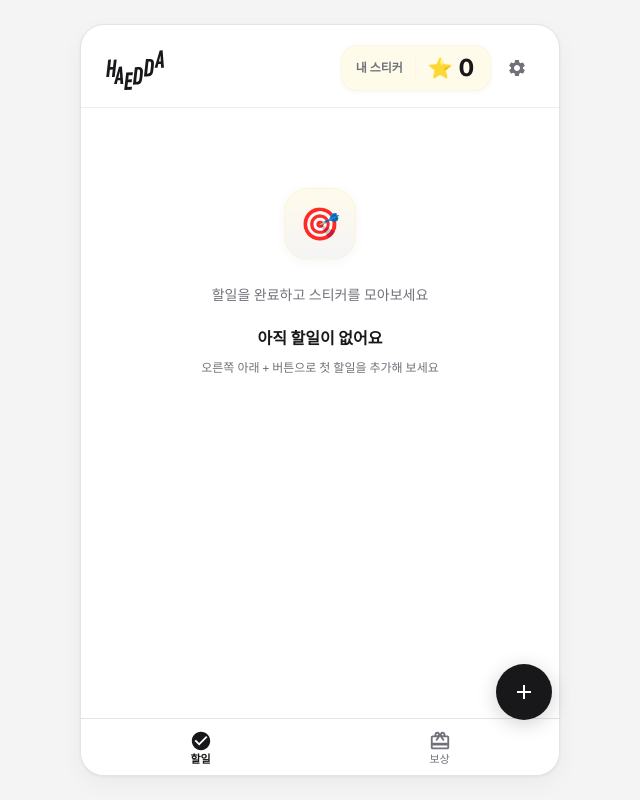
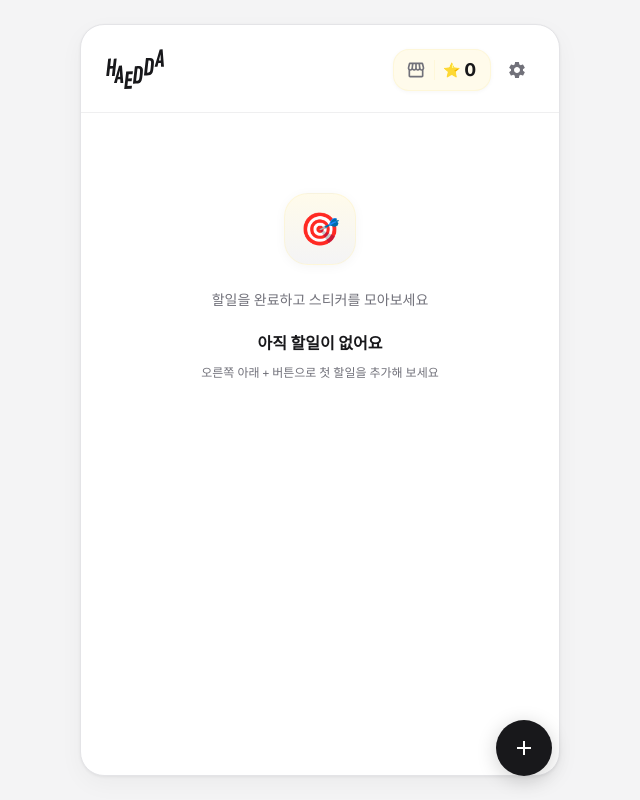
Before and after one commit to Jang-eunhye/haedda, a Next.js app: page / in a window 1280 px wide. Shown: the whole page, without its empty margins (320-960 px from the left). Built offline with nearby package versions, Linux system fonts and the light colour scheme.

Commit message:
design: 보상 탭 위치 변경

```diff
--- a/src/app/components/BottomNav.tsx
+++ /dev/null
@@ -1,59 +0,0 @@
-import { MdCheckCircle, MdCheckCircleOutline, MdRedeem } from 'react-icons/md';
-import { TabType } from '../types';
-
-const TABS: {
-  key: TabType;
-  label: string;
-  Icon: typeof MdCheckCircleOutline;
-  ActiveIcon: typeof MdCheckCircle;
-}[] = [
-  {
-    key: 'todo',
-    label: '할일',
-    Icon: MdCheckCircleOutline,
-    ActiveIcon: MdCheckCircle,
-  },
-  {
-    key: 'reward',
-    label: '보상',
-    Icon: MdRedeem,
-    ActiveIcon: MdRedeem,
-  },
-];
-
-interface Props {
-  activeTab: TabType;
-  onChange: (tab: TabType) => void;
-}
-
-export default function BottomNav({ activeTab, onChange }: Props) {
-  return (
-    <nav
-      className="shrink-0 border-t border-border bg-surface/95 backdrop-blur-md pb-[env(safe-area-inset-bottom,0px)]"
-      aria-label="탭 메뉴"
-    >
-      <div className="flex h-14">
-        {TABS.map(({ key, label, Icon, ActiveIcon }) => {
-          const isActive = activeTab === key;
-          const TabIcon = isActive ? ActiveIcon : Icon;
-          return (
-            <button
-              key={key}
-              type="button"
-              onClick={() => onChange(key)}
-              aria-current={isActive ? 'page' : undefined}
-              className={`flex-1 flex flex-col items-center justify-center gap-0.5 transition-colors active:scale-[0.97] ${
-                isActive ? 'text-foreground' : 'text-muted hover:text-foreground/80'
-              }`}
-            >
-              <TabIcon size={22} aria-hidden />
-              <span className={`text-[11px] leading-none ${isActive ? 'font-semibold' : 'font-medium'}`}>
-                {label}
-              </span>
-            </button>
-          );
-        })}
-      </div>
-    </nav>
-  );
-}
--- a/src/app/components/Fab.tsx
+++ b/src/app/components/Fab.tsx
@@ -11,7 +11,7 @@ export default function Fab({ onClick, label = '추가' }: Props) {
       type="button"
       onClick={onClick}
       aria-label={label}
-      className="fixed z-40 w-14 h-14 rounded-full bg-foreground text-white shadow-[0_4px_20px_rgba(0,0,0,0.18)] flex items-center justify-center hover:bg-foreground/90 active:scale-95 transition-all duration-150 right-[max(1.5rem,calc(50%-16rem+1.5rem))] bottom-[calc(4.5rem+env(safe-area-inset-bottom,0px))] sm:bottom-[calc(5rem+env(safe-area-inset-bottom,0px))]"
+      className="fixed z-40 w-14 h-14 rounded-full bg-foreground text-white shadow-[0_4px_20px_rgba(0,0,0,0.18)] flex items-center justify-center hover:bg-foreground/90 active:scale-95 transition-all duration-150 right-[max(1.5rem,calc(50%-16rem+1.5rem))] bottom-[calc(1.5rem+env(safe-area-inset-bottom,0px))]"
     >
       <MdAdd size={24} aria-hidden />
     </button>
--- a/src/app/components/MainApp.tsx
+++ b/src/app/components/MainApp.tsx
@@ -8,8 +8,7 @@ import { useTodos } from '../hooks/useTodos';
 import { useCategories } from '../hooks/useCategories';
 import TodoTab from './TodoTab';
 import RewardTab from './RewardTab';
-import StickerBanner from './StickerBanner';
-import BottomNav from './BottomNav';
+import RewardNavButton from './RewardNavButton';
 import HaeddaLogo from './HaeddaLogo';
 
 export default function MainApp() {
@@ -36,10 +35,24 @@ export default function MainApp() {
           <header className="shrink-0 px-5 pt-5 pb-4 sm:px-6 border-b border-border/60">
             <div className="flex items-center justify-between gap-4">
               <h1 className="m-0 shrink-0">
-                <HaeddaLogo height={44} />
+                <button
+                  type="button"
+                  onClick={() => setActiveTab('todo')}
+                  aria-label="할일"
+                  aria-current={activeTab === 'todo' ? 'page' : undefined}
+                  className="rounded-lg active:scale-[0.98] transition-transform"
+                >
+                  <HaeddaLogo height={44} />
+                </button>
               </h1>
               <div className="flex items-center gap-2 shrink-0">
-                <StickerBanner count={totalStickers} />
+                <RewardNavButton
+                  count={totalStickers}
+                  isActive={activeTab === 'reward'}
+                  onClick={() =>
+                    setActiveTab((tab) => (tab === 'reward' ? 'todo' : 'reward'))
+                  }
+                />
                 <Link
                   href="/settings"
                   aria-label="설정"
@@ -72,8 +85,6 @@ export default function MainApp() {
               />
             )}
           </main>
-
-          <BottomNav activeTab={activeTab} onChange={setActiveTab} />
         </div>
       </div>
     </div>
--- /dev/null
+++ b/src/app/components/RewardNavButton.tsx
@@ -0,0 +1,35 @@
+import { MdStorefront, MdOutlineStorefront } from 'react-icons/md';
+import StickerStar from './StickerStar';
+
+interface Props {
+  count: number;
+  isActive: boolean;
+  onClick: () => void;
+}
+
+export default function RewardNavButton({ count, isActive, onClick }: Props) {
+  const StoreIcon = isActive ? MdStorefront : MdOutlineStorefront;
+
+  return (
+    <button
+      type="button"
+      onClick={onClick}
+      aria-label={isActive ? '할일로 돌아가기' : `보상, 스티커 ${count}개`}
+      aria-current={isActive ? 'page' : undefined}
+      className={`shrink-0 inline-flex items-center gap-2 pl-3 pr-3.5 py-2.5 rounded-2xl border shadow-[0_1px_4px_rgba(0,0,0,0.04)] transition-colors active:scale-[0.97] ${
+        isActive
+          ? 'bg-accent-muted/60 border-accent/40 text-foreground'
+          : 'bg-accent-soft border-accent-muted/50 text-muted hover:text-foreground'
+      }`}
+    >
+      <StoreIcon size={20} aria-hidden />
+      <span className="w-px h-5 bg-accent-muted/50 shrink-0" aria-hidden />
+      <span className="flex items-center gap-1">
+        <StickerStar size="sm" />
+        <span className="text-lg font-bold text-foreground tabular-nums leading-none">
+          {count}
+        </span>
+      </span>
+    </button>
+  );
+}
--- a/src/app/components/RewardTab.tsx
+++ b/src/app/components/RewardTab.tsx
@@ -56,7 +56,7 @@ export default function RewardTab({
               <span className="text-sm font-semibold text-muted tabular-nums">({rewards.length})</span>
             </h2>
           </div>
-          <div className="flex-1 min-h-0 overflow-y-auto pb-28">
+          <div className="flex-1 min-h-0 overflow-y-auto pb-20">
             <div className="space-y-3">
               {rewards.map(reward => (
                 <RewardCard
--- a/src/app/components/StickerBanner.tsx
+++ /dev/null
@@ -1,22 +0,0 @@
-import StickerStar from './StickerStar';
-
-interface Props {
-  count: number;
-}
-
-export default function StickerBanner({ count }: Props) {
-  return (
-    <div className="shrink-0 inline-flex items-center gap-3 pl-3.5 pr-4 py-2.5 rounded-2xl bg-accent-soft border border-accent-muted/50 shadow-[0_1px_4px_rgba(0,0,0,0.04)]">
-      <span className="text-xs font-semibold text-muted leading-none whitespace-nowrap">
-        내 스티커
-      </span>
-      <span className="w-px h-6 bg-accent-muted/50 shrink-0" aria-hidden />
-      <div className="flex items-center gap-1.5">
-        <StickerStar size="md" />
-        <span className="text-2xl font-bold text-foreground tabular-nums leading-none">
-          {count}
-        </span>
-      </div>
-    </div>
-  );
-}
--- a/src/app/components/TodoTab.tsx
+++ b/src/app/components/TodoTab.tsx
@@ -180,7 +180,7 @@ export default function TodoTab({
                   />
                 </div>
               </div>
-              <div className="flex-1 min-h-0 overflow-y-auto -mx-1 px-1 pb-28">
+              <div className="flex-1 min-h-0 overflow-y-auto -mx-1 px-1 pb-20">
                 {sortedTodos.length === 0 ? (
                   <EmptyState
                     icon="🔍"
```
